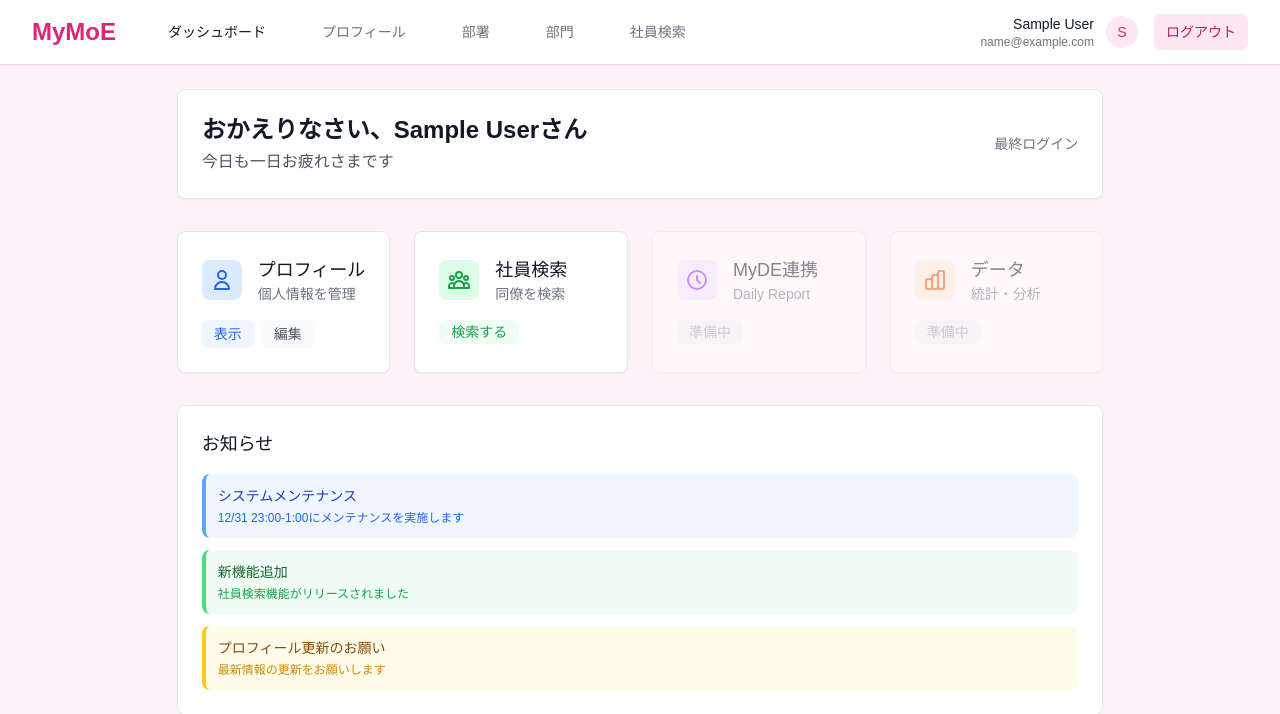
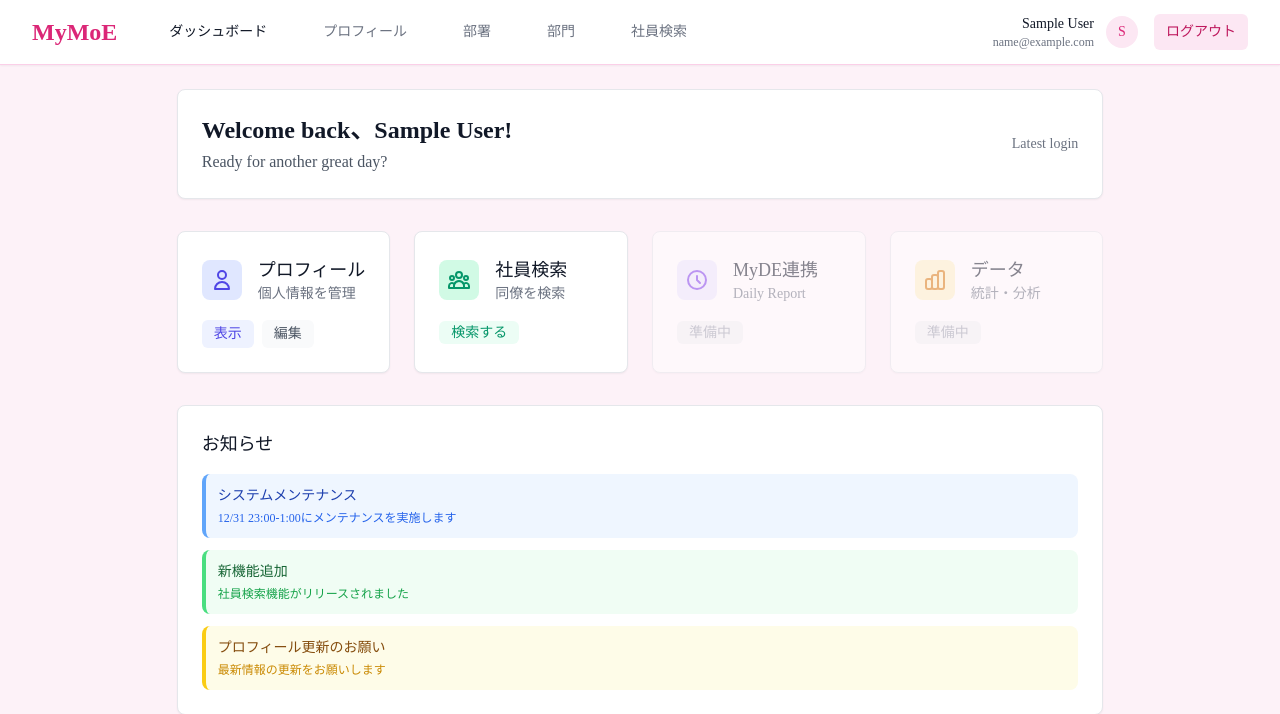
Before and after one commit to toryoto/MyMoE, a Django app: page /mymoe/ in a window 1280 px wide. Shown: the top 714 px of the page. Run offline with Django 5.2, Linux system fonts and the light colour scheme; the visitor is signed in with stand-in values (Sample User, id 1); some libraries are stand-ins or nearby versions.

Commit message:
'fix:font'

```diff
--- a/template/base.html
+++ b/template/base.html
@@ -4,13 +4,18 @@
     <meta charset="UTF-8">
     <meta name="viewport" content="width=device-width, initial-scale=1.0">
     <title>{% block title %}MyMoE - 社員ポータル{% endblock %}</title>
+    <link rel="preconnect" href="https://fonts.googleapis.com">
+    <link rel="preconnect" href="https://fonts.gstatic.com" crossorigin>
+    <link href="https://fonts.googleapis.com/css2?family=Inter:wght@300;400;500;600;700&family=Noto+Sans+JP:wght@300;400;500;600;700&family=M+PLUS+1p:wght@300;400;500;600;700&display=swap" rel="stylesheet">
     <script src="https://cdn.tailwindcss.com"></script>
     <script>
         tailwind.config = {
             theme: {
                 extend: {
                     fontFamily: {
-                    'sans': ['YuGothic', 'Yu Gothic', '游ゴシック体', '游ゴシック', 'Hiragino Sans', 'ヒラギノ角ゴ ProN W3', 'Hiragino Kaku Gothic ProN', 'メイリオ', 'Meiryo', 'sans-serif'],
+                    'sans': ['Inter', 'Noto Sans JP', 'M PLUS 1p', 'Hiragino Kaku Gothic ProN', 'Hiragino Sans', 'Meiryo', 'sans-serif'],
+                    'japanese': ['Noto Sans JP', 'M PLUS 1p', 'Hiragino Kaku Gothic ProN', 'Hiragino Sans', 'sans-serif'],
+                    'modern': ['Inter', 'system-ui', '-apple-system', 'sans-serif'],
                     },
                     colors: {
                         primary: {
--- a/template/mymoe/index.html
+++ b/template/mymoe/index.html
@@ -7,13 +7,13 @@
         <div class="flex items-center justify-between">
             <div>
                 <h1 class="text-2xl font-bold text-gray-900">
-                    おかえりなさい、{{ user.get_full_name|default:user.username }}さん
+                    Welcome back、{{ user.get_full_name|default:user.username }}!
                 </h1>
-                <p class="text-gray-600 mt-1">今日も一日お疲れさまです</p>
+                <p class="text-gray-600 mt-1">Ready for another great day?</p>
             </div>
             <div class="hidden md:block">
                 <div class="text-right text-sm text-gray-500">
-                    <p>最終ログイン</p>
+                    <p>Latest login</p>
                     <p class="font-medium">{{ user.last_login|date:"Y年m月d日 H:i" }}</p>
                 </div>
             </div>
@@ -24,8 +24,8 @@
         <div class="bg-white rounded-lg shadow-sm border border-gray-200 p-6 hover:shadow-md transition-shadow">
             <div class="flex items-center">
                 <div class="flex-shrink-0">
-                    <div class="w-10 h-10 bg-blue-100 rounded-lg flex items-center justify-center">
-                        <svg class="w-6 h-6 text-blue-600" fill="none" stroke="currentColor" viewBox="0 0 24 24">
+                    <div class="w-10 h-10 bg-indigo-100 rounded-lg flex items-center justify-center">
+                        <svg class="w-6 h-6 text-indigo-600" fill="none" stroke="currentColor" viewBox="0 0 24 24">
                             <path stroke-linecap="round" stroke-linejoin="round" stroke-width="2" d="M16 7a4 4 0 11-8 0 4 4 0 018 0zM12 14a7 7 0 00-7 7h14a7 7 0 00-7-7z"></path>
                         </svg>
                     </div>
@@ -36,7 +36,7 @@
                 </div>
             </div>
             <div class="mt-4 flex space-x-2">
-                <a href="{% url 'profiles:my_profile_detail' %}" class="text-sm bg-blue-50 text-blue-600 px-3 py-1 rounded-md hover:bg-blue-100 transition-colors">
+                <a href="{% url 'profiles:my_profile_detail' %}" class="text-sm bg-indigo-50 text-indigo-600 px-3 py-1 rounded-md hover:bg-indigo-100 transition-colors">
                     表示
                 </a>
                 <a href="{% url 'profiles:my_profile_update' %}" class="text-sm bg-gray-50 text-gray-600 px-3 py-1 rounded-md hover:bg-gray-100 transition-colors">
@@ -48,8 +48,8 @@
         <div class="bg-white rounded-lg shadow-sm border border-gray-200 p-6 hover:shadow-md transition-shadow">
             <div class="flex items-center">
                 <div class="flex-shrink-0">
-                    <div class="w-10 h-10 bg-green-100 rounded-lg flex items-center justify-center">
-                        <svg class="w-6 h-6 text-green-600" fill="none" stroke="currentColor" viewBox="0 0 24 24">
+                    <div class="w-10 h-10 bg-emerald-100 rounded-lg flex items-center justify-center">
+                        <svg class="w-6 h-6 text-emerald-600" fill="none" stroke="currentColor" viewBox="0 0 24 24">
                             <path stroke-linecap="round" stroke-linejoin="round" stroke-width="2" d="M17 20h5v-2a3 3 0 00-5.356-1.857M17 20H7m10 0v-2c0-.656-.126-1.283-.356-1.857M7 20H2v-2a3 3 0 015.356-1.857M7 20v-2c0-.656.126-1.283.356-1.857m0 0a5.002 5.002 0 019.288 0M15 7a3 3 0 11-6 0 3 3 0 016 0zm6 3a2 2 0 11-4 0 2 2 0 014 0zM7 10a2 2 0 11-4 0 2 2 0 014 0z"></path>
                         </svg>
                     </div>
@@ -60,7 +60,7 @@
                 </div>
             </div>
             <div class="mt-4">
-                <a href="{% url 'employees:employee_list' %}" class="text-sm bg-green-50 text-green-600 px-3 py-1 rounded-md hover:bg-green-100 transition-colors">
+                <a href="{% url 'employees:employee_list' %}" class="text-sm bg-emerald-50 text-emerald-600 px-3 py-1 rounded-md hover:bg-emerald-100 transition-colors">
                     検索する
                 </a>
             </div>
@@ -69,8 +69,8 @@
         <div class="bg-white rounded-lg shadow-sm border border-gray-200 p-6 opacity-50">
             <div class="flex items-center">
                 <div class="flex-shrink-0">
-                    <div class="w-10 h-10 bg-purple-100 rounded-lg flex items-center justify-center">
-                        <svg class="w-6 h-6 text-purple-600" fill="none" stroke="currentColor" viewBox="0 0 24 24">
+                    <div class="w-10 h-10 bg-violet-100 rounded-lg flex items-center justify-center">
+                        <svg class="w-6 h-6 text-violet-600" fill="none" stroke="currentColor" viewBox="0 0 24 24">
                             <path stroke-linecap="round" stroke-linejoin="round" stroke-width="2" d="M12 8v4l3 3m6-3a9 9 0 11-18 0 9 9 0 0118 0z"></path>
                         </svg>
                     </div>
@@ -90,8 +90,8 @@
         <div class="bg-white rounded-lg shadow-sm border border-gray-200 p-6 opacity-50">
             <div class="flex items-center">
                 <div class="flex-shrink-0">
-                    <div class="w-10 h-10 bg-orange-100 rounded-lg flex items-center justify-center">
-                        <svg class="w-6 h-6 text-orange-600" fill="none" stroke="currentColor" viewBox="0 0 24 24">
+                    <div class="w-10 h-10 bg-amber-100 rounded-lg flex items-center justify-center">
+                        <svg class="w-6 h-6 text-amber-600" fill="none" stroke="currentColor" viewBox="0 0 24 24">
                             <path stroke-linecap="round" stroke-linejoin="round" stroke-width="2" d="M9 19v-6a2 2 0 00-2-2H5a2 2 0 00-2 2v6a2 2 0 002 2h2a2 2 0 002-2zm0 0V9a2 2 0 012-2h2a2 2 0 012 2v10m-6 0a2 2 0 002 2h2a2 2 0 002-2m0 0V5a2 2 0 012-2h2a2 2 0 012 2v14a2 2 0 01-2 2h-2a2 2 0 01-2-2z"></path>
                         </svg>
                     </div>
@@ -113,8 +113,8 @@
             <div class="bg-white rounded-lg shadow-sm border border-gray-200 p-6 hover:shadow-md transition-shadow">
                 <div class="flex items-center">
                     <div class="flex-shrink-0">
-                        <div class="w-10 h-10 bg-purple-100 rounded-lg flex items-center justify-center">
-                            <svg class="w-6 h-6 text-blue-600" fill="none" stroke="currentColor" viewBox="0 0 24 24">
+                        <div class="w-10 h-10 bg-sky-100 rounded-lg flex items-center justify-center">
+                            <svg class="w-6 h-6 text-sky-600" fill="none" stroke="currentColor" viewBox="0 0 24 24">
                                 <path stroke-linecap="round" stroke-linejoin="round" stroke-width="2" d="M7 16a4 4 0 01-.88-7.903A5 5 0 1115.9 6L16 6a5 5 0 011 9.9M15 13l-3-3m0 0l-3 3m3-3v12" />
                             </svg>
                         </div>
@@ -125,7 +125,7 @@
                     </div>
                 </div>
                 <div class="mt-4">
-                    <a href="{% url 'hr:csv_bulk_import' %}" class="text-sm bg-blue-50 text-blue-600 px-3 py-1 rounded-md hover:bg-blue-100 transition-colors">
+                    <a href="{% url 'hr:csv_bulk_import' %}" class="text-sm bg-sky-50 text-sky-600 px-3 py-1 rounded-md hover:bg-sky-100 transition-colors">
                         開始する
                     </a>
                 </div>
```
